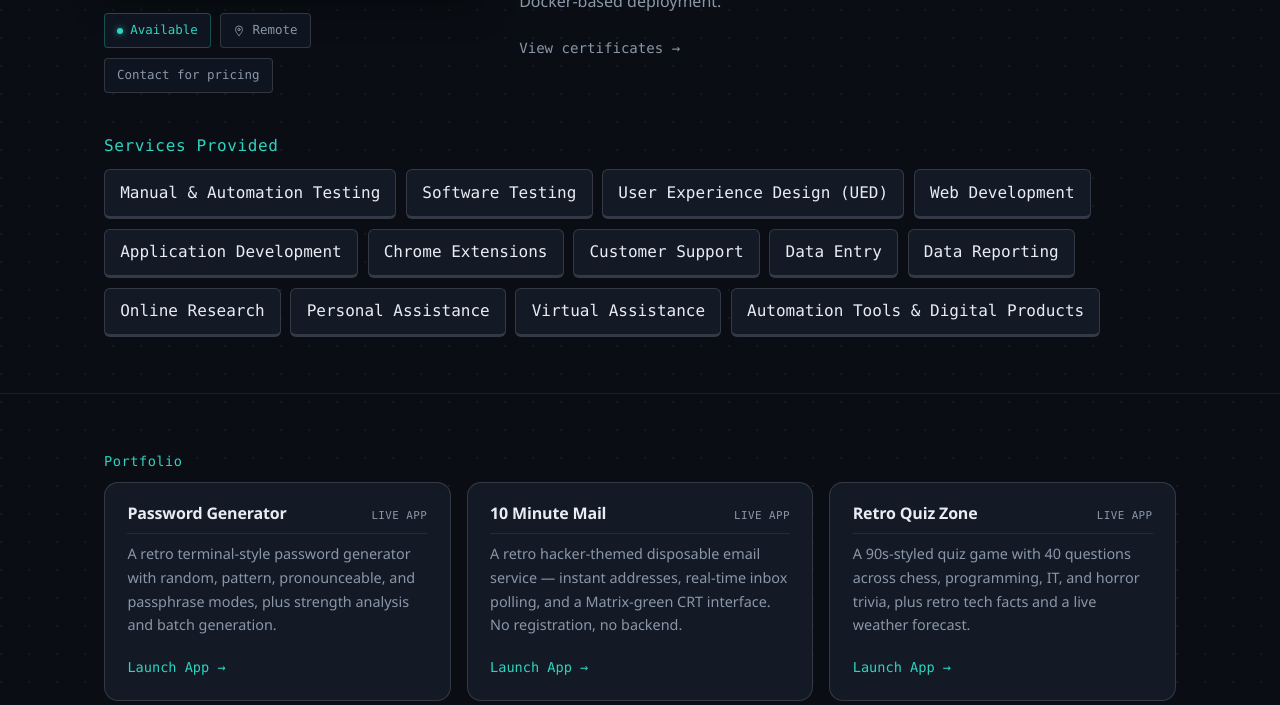
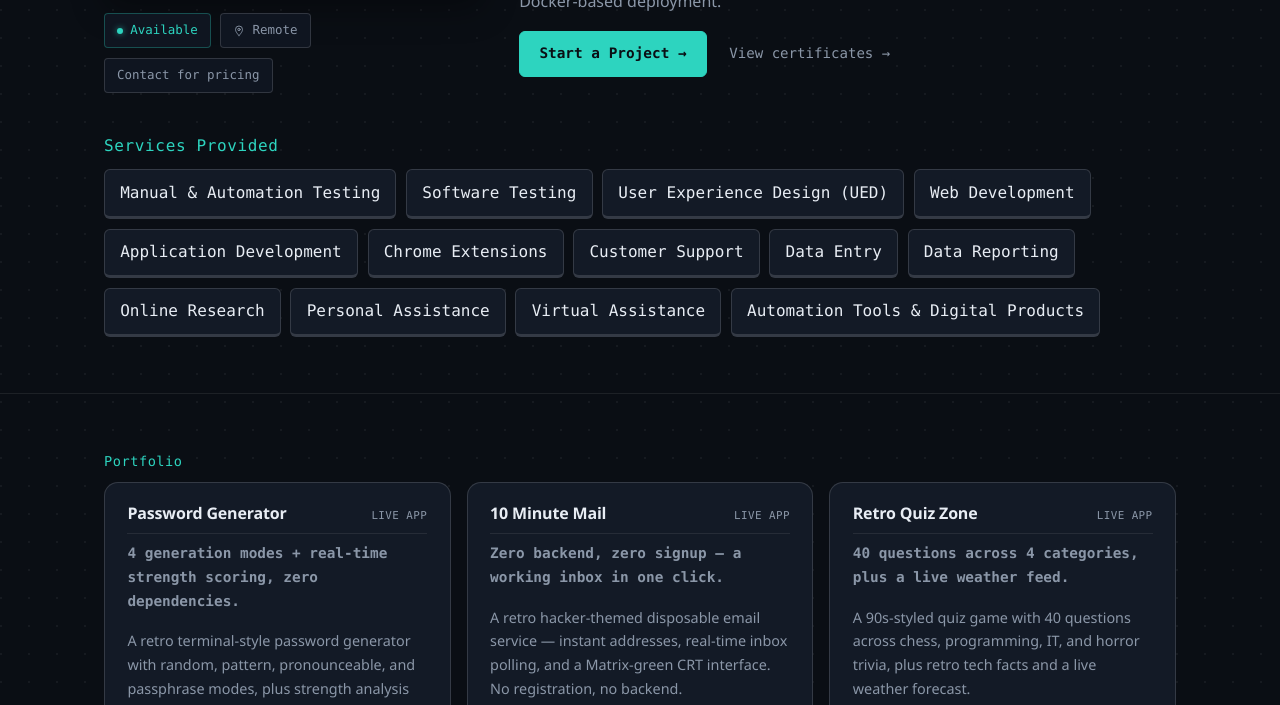
Before and after one commit to rebelwithoutacause/lone-coder_website, a plain HTML site: page index.html in a window 1280 px wide. Shown: the part 495-1200 px from the top of the page. Drawn offline with Linux system fonts and the light colour scheme.

Commit message:
Add CTA button and portfolio highlight lines
Adds a "Start a Project" CTA in the About section and a one-line
technical highlight to each portfolio card, to make the site more
compelling for potential clients.

```diff
--- a/index.html
+++ b/index.html
@@ -45,7 +45,10 @@
           <h1>Lone Coder</h1>
           <p class="role-subtitle">Software Developer &amp; QA Specialist</p>
           <p>Lone Coder is an independent software developer and QA professional, working on project-based solutions for businesses and individuals. I build and test web applications, backend systems, and Chrome extensions, with a focus on quality, reliability, and user experience. I work directly with clients to understand their requirements and deliver custom software projects from concept to completion &mdash; requirements gathering, planning, execution, and ongoing maintenance, all handled end-to-end. Services include software development, manual &amp; automation testing, API testing, bug detection, test automation, and Docker-based deployment.</p>
-          <a href="https://rebelwithoutacause.github.io/QA_Portfolio/apps/certificates/" target="_blank" rel="noopener" class="text-link">View certificates &rarr;</a>
+          <div class="about-actions">
+            <a href="#contact" class="btn-cta">Start a Project &rarr;</a>
+            <a href="https://rebelwithoutacause.github.io/QA_Portfolio/apps/certificates/" target="_blank" rel="noopener" class="text-link">View certificates &rarr;</a>
+          </div>
         </div>
       </div>
 
@@ -79,6 +82,7 @@
             <h3>Password Generator</h3>
             <span class="portfolio-tag">Live App</span>
           </div>
+          <p class="portfolio-highlight">4 generation modes + real-time strength scoring, zero dependencies.</p>
           <p>A retro terminal-style password generator with random, pattern, pronounceable, and passphrase modes, plus strength analysis and batch generation.</p>
           <a href="https://rebelwithoutacause.github.io/QA_Portfolio/apps/password-generator/" target="_blank" rel="noopener" class="portfolio-link">Launch App &rarr;</a>
         </article>
@@ -87,6 +91,7 @@
             <h3>10 Minute Mail</h3>
             <span class="portfolio-tag">Live App</span>
           </div>
+          <p class="portfolio-highlight">Zero backend, zero signup — a working inbox in one click.</p>
           <p>A retro hacker-themed disposable email service — instant addresses, real-time inbox polling, and a Matrix-green CRT interface. No registration, no backend.</p>
           <a href="https://rebelwithoutacause.github.io/Side-Projects/10minMail/" target="_blank" rel="noopener" class="portfolio-link">Launch App &rarr;</a>
         </article>
@@ -95,6 +100,7 @@
             <h3>Retro Quiz Zone</h3>
             <span class="portfolio-tag">Live App</span>
           </div>
+          <p class="portfolio-highlight">40 questions across 4 categories, plus a live weather feed.</p>
           <p>A 90s-styled quiz game with 40 questions across chess, programming, IT, and horror trivia, plus retro tech facts and a live weather forecast.</p>
           <a href="https://rebelwithoutacause.github.io/RetroApp/BrowserG/" target="_blank" rel="noopener" class="portfolio-link">Launch App &rarr;</a>
         </article>
@@ -103,6 +109,7 @@
             <h3>Dark-ELIZA</h3>
             <span class="portfolio-tag">Live App</span>
           </div>
+          <p class="portfolio-highlight">~25-topic AI character engine with memory, 100% client-side.</p>
           <p>A horror-inspired reinterpretation of the classic ELIZA chatbot, in the spirit of Harvester (1996) — a ~25-topic conversation engine with short-term memory, running entirely in the browser.</p>
           <a href="https://rebelwithoutacause.github.io/QA_Portfolio/apps/dark-eliza/" target="_blank" rel="noopener" class="portfolio-link">Launch App &rarr;</a>
         </article>
--- a/style.css
+++ b/style.css
@@ -115,6 +115,19 @@ a:hover{ color:var(--accent-hover); }
 .about-text p{ color:var(--text-dim); margin-bottom:1rem; max-width:60ch; }
 .about-text p:last-child{ margin-bottom:0; }
 
+.about-actions{ display:flex; flex-wrap:wrap; align-items:center; gap:1.4rem; margin-top:.6rem; }
+.about-actions .text-link{ margin-top:0; }
+.btn-cta{
+  display:inline-flex; align-items:center; gap:.4rem;
+  font-family:var(--font-mono); font-weight:700; font-size:.9rem;
+  color:var(--bg); background:var(--accent);
+  border:1px solid var(--accent);
+  border-radius:6px;
+  padding:.65rem 1.2rem;
+  transition:background .2s ease, border-color .2s ease, transform .2s ease;
+}
+.btn-cta:hover{ background:var(--accent-hover); border-color:var(--accent-hover); color:var(--bg); transform:translateY(-2px); }
+
 .status-row{ display:flex; flex-wrap:wrap; gap:.6rem; }
 .status-badge{
   display:inline-flex;
@@ -227,6 +240,7 @@ a:hover{ color:var(--accent-hover); }
   white-space:nowrap;
   padding-top:.2rem;
 }
+.portfolio-highlight{ font-family:var(--font-mono); font-weight:700; font-size:.78rem; color:var(--accent); margin-bottom:.6rem; }
 .portfolio-card p{ color:var(--text-dim); font-size:.9rem; margin-bottom:1rem; }
 .portfolio-link{ font-family:var(--font-mono); font-size:.85rem; }
 .portfolio-link.muted{ color:var(--text-dim); }
```
